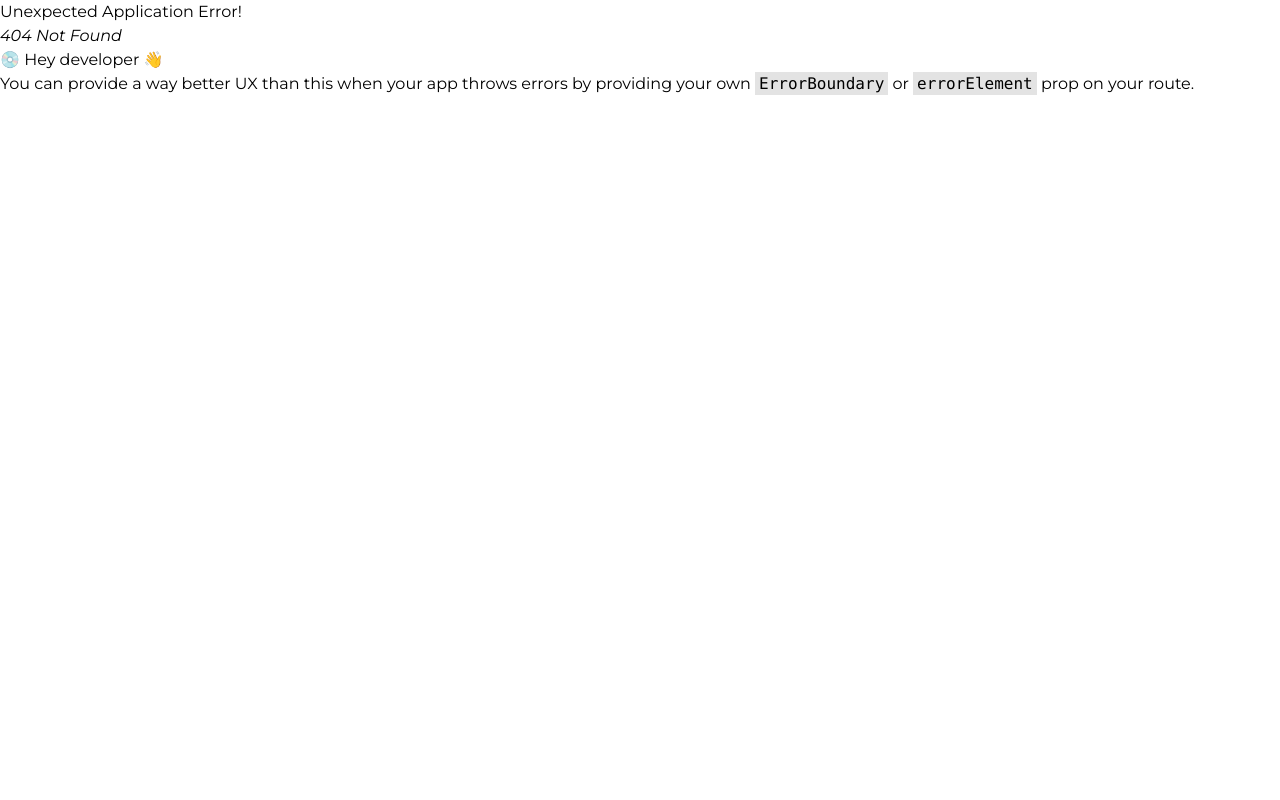
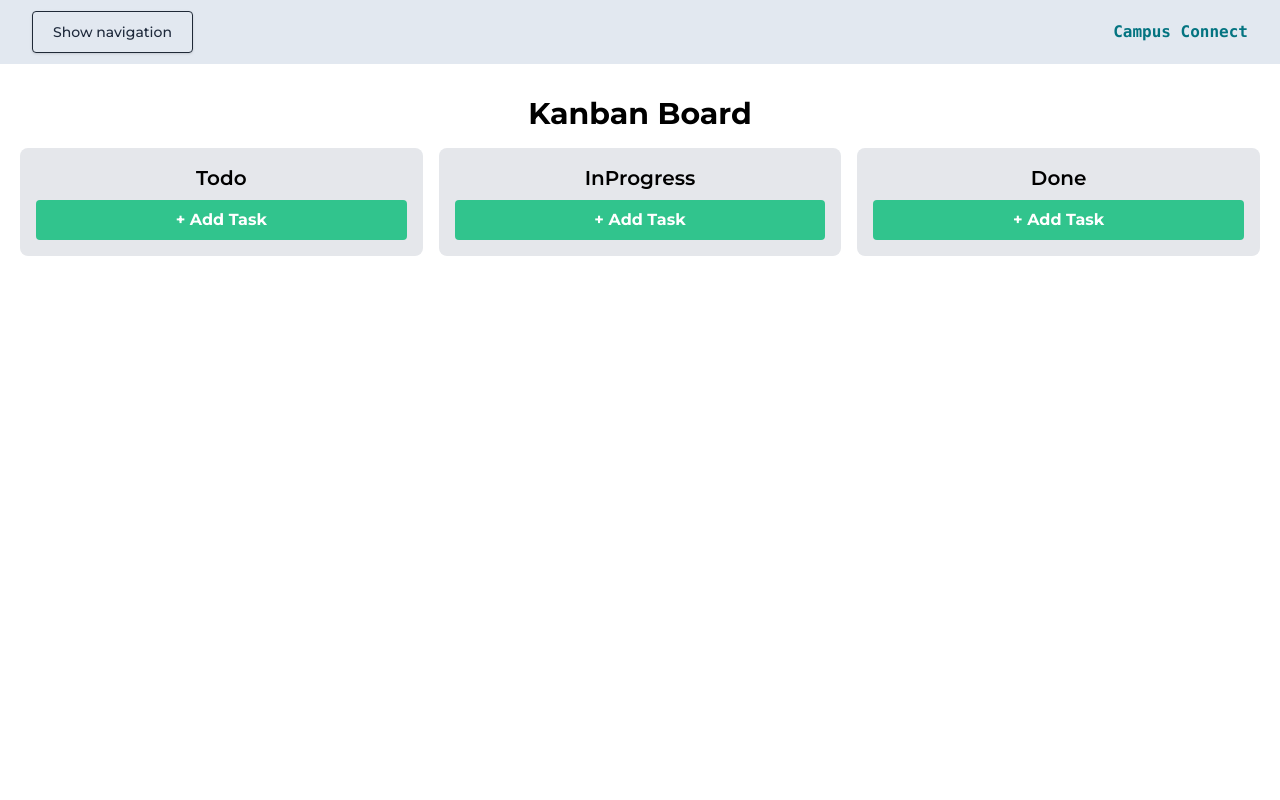
Before and after one commit to ariyaltharun/campus-connect-plus-plus, a React (Vite) app: page /kanban in a window 1280 px wide. Before the commit this address had no page. Shown: the top 800 px of the page. Built offline with nearby package versions, Linux system fonts and the light colour scheme.

Commit message:
kanban board added using copilot

```diff
--- /dev/null
+++ b/components/Kanban.jsx
@@ -0,0 +1,90 @@
+import React, { useState } from 'react';
+import { BsFillRocketTakeoffFill } from "react-icons/bs";
+
+const Kanban = () => {
+    const [tasks, setTasks] = useState({
+        todo: [],
+        inProgress: [],
+        done: []
+    });
+
+    const addTask = (column, task) => {
+        if (!task) return;
+        setTasks({
+            ...tasks,
+            [column]: [...tasks[column], task]
+        });
+    };
+
+    //remove task function
+    const removeTask = (column, index) => {
+        const newTasks = tasks[column].filter((_, i) => i !== index);
+        setTasks({
+            ...tasks,
+            [column]: newTasks
+        });
+    };
+
+    // function to move to the next column
+    const moveTask = (from, to, index) => {
+        const task = tasks[from][index];
+        const newTasks = tasks[from].filter((_, i) => i !== index);
+        setTasks({
+            ...tasks,
+            [from]: newTasks,
+            [to]: [...tasks[to], task]
+        });
+    };
+
+    return (
+        <div className="min-h-screen p-5 pt-24 dark:bg-gray-900 dark:text-white bg-white text-black">
+            <h1 className="text-3xl text-center font-bold mb-4">Kanban Board</h1>
+            <div className="grid grid-cols-1 md:grid-cols-2 lg:grid-cols-3 gap-4">
+                {['todo', 'inProgress', 'done'].map((column) => (
+                    <div key={column} className="p-4 rounded-lg dark:bg-gray-800 bg-gray-200">
+                        <h2 className="text-xl text-center font-semibold mb-2 capitalize">{column}</h2>
+                        <ul>
+                            {tasks[column].map((task, index) => (
+                                <li key={index} className="p-2 rounded mb-2 dark:bg-gray-700 bg-gray-300 flex justify-between items-center">
+                                    {task}
+                                    <div>
+                                        {column !== 'done' && (
+                                            <button
+                                                className="bg-blue-400 hover:bg-blue-500 text-white font-bold py-1 px-2 rounded mr-2 mb-2 md:mb-0"
+                                                onClick={() => moveTask(column, column === 'todo' ? 'inProgress' : 'done', index)}
+                                            >
+                                                {column === 'todo' ? 'Start' : 'Finish'}
+                                            </button>
+                                        )}
+                                        {column !== 'todo' && (
+                                            <button
+                                                className="bg-yellow-400 hover:bg-yellow-500 text-white font-bold py-1 px-2 rounded mr-2 mb-2 md:mb-0"
+                                                onClick={() => moveTask(column, column === 'done' ? 'inProgress' : 'todo', index)}
+                                            >
+                                                {column === 'done' ? 'Undo' : 'Back'}
+                                            </button>
+                                        )}
+                                        <button
+                                            className="bg-red-400 hover:bg-red-500 text-white font-bold py-1 px-2 rounded"
+                                            onClick={() => removeTask(column, index)}
+                                        >
+                                            Remove
+                                        </button>
+                                    </div>
+                                </li>
+                            ))}
+                        </ul>
+                        <button
+                            className="bg-green-400 hover:bg-green-500 text-white font-bold py-2 px-4 w-full rounded"
+                            onClick={() => addTask(column, prompt(`Add a new task to ${column}`))}
+                        >
+                            + Add Task
+                        </button>
+                    </div>
+                ))}
+            </div>
+        </div>
+    );
+};
+
+export default Kanban;
--- a/components/Sidebar.jsx
+++ b/components/Sidebar.jsx
@@ -2,6 +2,7 @@ import React from "react";
 import DarkMode from "./DarkMode";
 import { Link } from "react-router-dom";
 import { FaCalendarAlt } from "react-icons/fa";
+import { BsKanban } from "react-icons/bs";
 
 export default function Sidebar() {
   return (
@@ -166,6 +167,17 @@ export default function Sidebar() {
                 </span>
               </Link>
             </li>
+            <li>
+              <Link
+                to="/kanban"
+                className="flex items-center p-2 rounded-lg text-white hover:bg-gray-100 hover:text-gray-700 dark:hover:bg-gray-700 dark:hover:text-gray-100 group"
+              >
+                <BsKanban className="flex-shrink-0 w-5 h-5 text-gray-500 transition duration-75 dark:text-gray-400 group-hover:text-gray-900 dark:group-hover:text-white" aria-hidden="true" />
+                <span className="flex-1 ms-3 whitespace-nowrap">
+                  Kanban Board
+                </span>
+              </Link>
+            </li>
             <p>Student</p>
             <li>
               <Link
--- a/src/App.jsx
+++ b/src/App.jsx
@@ -12,6 +12,7 @@ import FindStudents from "../components/FindStudents";
 import KnowTeamMembers from "../components/KnowTeamMembers";
 import Statistics from "../components/Statistics";
 import Calendar from "../components/Calendar";
+import Kanban from "../components/Kanban";
 
 const router = createBrowserRouter([
   {
@@ -113,6 +114,17 @@ const router = createBrowserRouter([
       </>
     ),
   },
+  {
+    path: "/kanban",
+    element: (
+      <>
+        <Navbar />
+        <Sidebar />
+        <Kanban />
+        <Footer />
+      </>
+    ),
+  },
 ]);
 
 export default function App() {
```
Also changed, not shown: new_features.txt.
